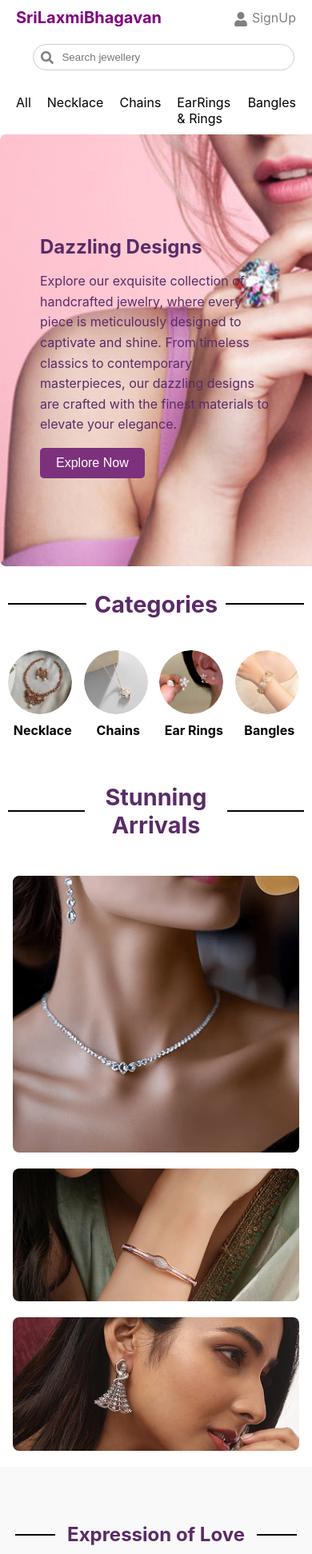
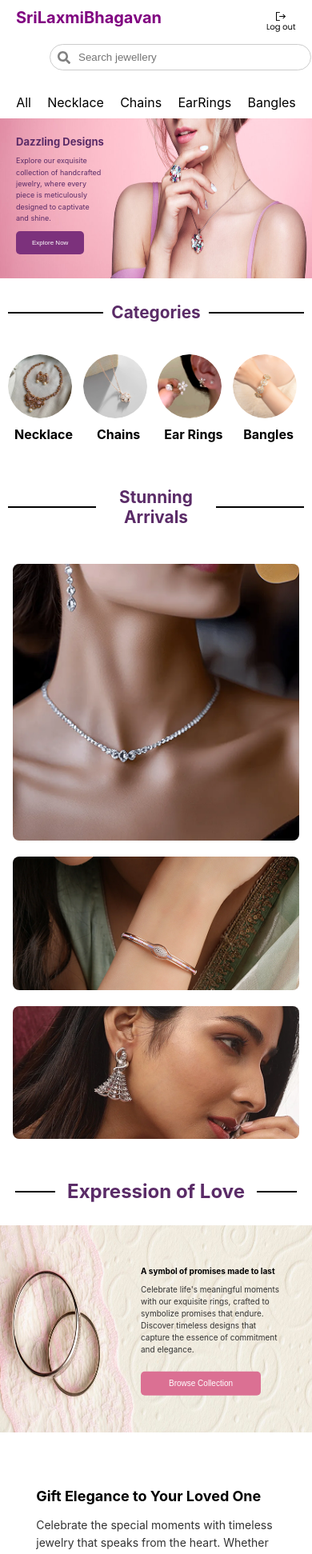
Before and after one commit to vishwasri-technologies/jewellery-web-app-frontend, a React (Create React App) app: page / in a window 390 px wide. Shown: the top 1943 px of the page at 80% size. Built offline with nearby package versions, Linux system fonts and the light colour scheme.

Commit message:
changes in home page

```diff
--- a/src/Components/Home.css
+++ b/src/Components/Home.css
@@ -8,25 +8,23 @@ body, html {
     overflow-x: hidden;
 }
 
-
 .dazzling-container {
   display: flex;
   flex-direction: column;
   background-image: url('../assets/Home/Background-1.png');
-    background-size: cover;
+  background-size: cover;  /* Ensures the image fills the container */
   background-position: center;
   background-repeat: no-repeat;
+  width: 100vw;
+  height: 70vh;  /* Full viewport height */
   padding: 30px;
   border-radius: 8px;
-    width: 100vw;
-    height: auto;
 }
 
-
+/* Text and button adjustments */
 .dazzling-text {
   max-width: 80%;
-    padding: 80px;
-    padding-left: 20px;
+  padding: 40px 20px;
   border-radius: 8px;
 }
 
@@ -41,12 +39,9 @@ body, html {
   line-height: 1.6;
   color: #5a2b67;
   max-width: 500px;
-    white-space: normal;
   word-break: break-word;
-    display: block;
   text-align: left;
 }
-
 
 .dazzling-button {
   background-color: #7c317c;
@@ -57,6 +52,166 @@ body, html {
   border-radius: 5px;
   cursor: pointer;
 }
+
+/* Responsive Design */
+
+/* Tablets and medium screens */
+@media (max-width: 1024px) {
+  .dazzling-container {
+    background-size: 100% 100%;
+    /* background-size: 1440px 469px; */
+    height: 40vh;
+    max-height: 100vh;
+
+    padding: 0%;
+    border-radius: 0%;
+  }
+
+  .dazzling-text {
+    margin-top: 1%;
+
+  }
+
+  .dazzling-title {
+    font-size:large;
+
+
+  }
+
+  .dazzling-description {
+    font-size:large;
+    white-space: normal;
+    max-width: 45%;
+
+  }
+
+  .dazzling-button {
+    font-size: 0.50rem;
+  }
+}
+
+/* Smaller tablets and large phones */
+@media (min-width: 768px)and (max-width:1023px) {
+  .dazzling-container {
+    background-size: 100% 100%;
+    /* background-size: 1440px 469px; */
+    height: 40vh;
+    max-height: 100vh;
+
+    padding: 0%;
+    border-radius: 0%;
+  }
+
+  .dazzling-text {
+   margin-top: 10%;
+
+  }
+
+  .dazzling-title {
+    font-size:large;
+
+  }
+
+  .dazzling-description {
+    font-size:large;
+    white-space: normal;
+    max-width: 45%;
+
+  }
+
+  .dazzling-button {
+    font-size: 0.50rem;
+  }
+}
+
+
+
+@media (max-width: 540px) {
+  .dazzling-container {
+    background-size: 100% 100%;
+      height: 200px;
+      max-height: 100vh;
+
+      padding: 0%;
+      border-radius: 0%;
+  }
+
+  .dazzling-text {
+     font-size: small;
+     margin-top: -2%;
+
+
+  }
+
+  .dazzling-title {
+      font-size: small;
+      /* margin-right: 65%; */
+
+
+  }
+
+  .dazzling-description {
+    font-size: xx-small;
+    white-space: normal;
+    max-width: 45%;
+    margin-right: 65%;
+
+
+}
+
+
+  .dazzling-button {
+      font-size: 0.50rem;
+      /* padding: 6px 12px; */
+  }
+}
+
+/* Small mobile screens */
+@media (max-width: 480px) {
+  .dazzling-container {
+    background-size: 100% 100%;
+      height: 200px;
+      max-height: 100vh;
+
+      padding: 0%;
+      border-radius: 0%;
+  }
+
+  .dazzling-text {
+     font-size: small;
+     margin-top: -7%;
+
+
+  }
+
+  .dazzling-title {
+      font-size: small;
+      /* margin-right: 65%; */
+
+
+  }
+
+  .dazzling-description {
+    font-size: xx-small;
+    white-space: normal;
+    max-width: 45%;
+    margin-right: 65%;
+
+
+}
+
+
+  .dazzling-button {
+      font-size: 0.50rem;
+      /* padding: 6px 12px; */
+  }
+}
+
+
+
+
+
+
 
 
 .section-title-container {
@@ -143,14 +298,53 @@ body, html {
     border-radius: 8px;
     object-fit: cover;
 }
+@media screen and (width: 344px) {
+  .categories {
+    display: flex;
+    flex-wrap: nowrap;
+    justify-content: space-between;
+  }
+  .category {
+    flex: 1;
+    text-align: center;
+  }
+  .category img {
+    max-width: 100%;
+    height: auto;
+  }
+}
+/* @media screen and (max-width: 344px) {
+  .categories {
+    display: flex;
+    justify-content: center;
+    flex-wrap: wrap;
+    gap: 0.3rem;
+    padding: 10px;
+}
+
+.category {
+    width: 80px;
+    flex: 1 1 50px;
+}
+
+.category img {
+    width: 80px;
+    height: 80px;
+}
+} */
+
+
+
+
+
 
 
 
 
 @media (max-width: 768px) {
-    .dazzling-title {
+    /* .dazzling-title {
         font-size: 1.8rem;
-    }
+    } */
 
     .categories {
         gap: 1rem;
@@ -164,7 +358,7 @@ body, html {
         grid-template-areas:
             "img1"
             "img2"
-            "img3"; /* Stacks images vertically */
+            "img3";
     }
 
     .category {
@@ -178,18 +372,22 @@ body, html {
     }
 }
 
+
+
 @media (max-width: 480px) {
-    .dazzling-title {
-        font-size: 1.5rem;
-    }
+
 
     .categories {
         display: flex;
         justify-content: center;
         flex-wrap: wrap;
-        gap: 0.5rem;
+        gap: 0.3rem;
         padding: 10px;
     }
+    .section-title{
+      font-size: 1.3rem;
+    }
+
 
     .category {
         width: 80px;
@@ -200,6 +398,7 @@ body, html {
         width: 80px;
         height: 80px;
     }
+
 }
 @media (min-width:820px)  {
     .category img {
@@ -214,7 +413,7 @@ body, html {
 }
 .expression-container {
     width: 100vw;
-    background-color: #f9f9f9;
+    /* background-color: #f9f9f9; */
     text-align: center;
     padding: 50px 0;
     position: relative;
@@ -231,7 +430,7 @@ body, html {
     align-items: center;
     justify-content: center;
     position: relative;
-    white-space: nowrap; /* Prevents line break */
+    white-space: nowrap;
 }
 
 .expression-title::before,
@@ -248,13 +447,13 @@ body, html {
 .expression-content {
     position: relative;
     width: 100%;
-    min-height: 500px; /* Ensures a minimum height */
+    min-height: 370px; /* Ensures a minimum height */
     display: flex;
-    align-items: center;
-    justify-content: center;
+    /* align-items: center;
+    justify-content: center; */
     color: white;
     background: url("../assets/Home/Arrival4.png") no-repeat center center;
-    background-size: contain; /* Ensures full width coverage */
+    background-size: cover; /* Ensures full width coverage */
     overflow: hidden;
 }
 
@@ -315,7 +514,14 @@ body, html {
 /* Responsive Design */
 
 
-@media (min-width: 344px) {
+
+ @media (width: 344px) {
+
+
+  .expression-content {
+    max-width: 100vw;
+    background-size: 100% 100%;
+  }
     .expression-text {
       margin-left: -7%;
     }
@@ -326,41 +532,58 @@ body, html {
         right: 5%;
     }
 }
-@media (max-width: 768px) {
+@media (width: 768px) {
     .expression-content {
-        min-height: 400px;
+        /* min-height: 400px; */
         padding: 0 20px;
         background-size: cover; /* Ensures full width and height coverage */
         display: flex;
-        justify-content: center;
+        /* justify-content: center;
         align-items: center;
-        text-align: left;
+        text-align: right; */
     }
 
     .expression-text {
-        max-width: 80%;
-        text-align: left;
-        left: 10%;
-        right: auto;
-        top: 50%;
+        max-width: 60%;
+        /* text-align: right; */
+        left: 40%;
+        right: 10%;
+        /* top: 50%; */
         transform: translateY(-50%);
         display: flex;
         flex-direction: column; /* Ensures vertical stacking */
-        align-items: flex-start; /* Aligns items to the left */
+        align-items: flex-end; /* Aligns items to the left */
         gap: 10px; /* Space between text and button */
     }
 
     .expression-text h3 {
         font-size: 20px;
-        margin: 0;
+        margin-right: 11%;
+
+
         white-space: nowrap; /* Prevents text from breaking into multiple lines */
+    }
+    .expression-text p {
+      align-items: flex-end;
     }
 
     .browse-button {
-        padding: 10px 15px;
-        font-size: 14px;
+      background-color: palevioletred;
+      color: white;
+      font-size: 16px;
+      cursor: pointer;
+      border-radius: 5px;
+      width: 150px;
+      height: 40px;
+      white-space: nowrap; /* Ensures text stays in one line */
+      overflow: hidden; /* Hides overflow text if too long */
+      text-align: center; /* Centers the text */
       display: flex;
-        align-items: center; /* Ensures button is aligned vertically */
+      align-items: center;
+      justify-content: center;
+        margin-right: 60%;
+
+
     }
 
     .expression-title::before,
@@ -369,16 +592,29 @@ body, html {
     }
 }
 
+@media (width: 540px) {
+  .expression-content {
+    background-size:600px 90% ;
+
+
+    }
+}
+
 
 @media (max-width: 480px) {
+  .expression-container {
+    margin-top: -10%;
+  }
+
     .expression-content {
-        min-height: 300px;
-        padding: 0 10px;
-        background-size: 100% auto; /* Ensures full width for small screens */
+    background-size:500px 70% ;
+
+
     }
 
     .expression-title {
         font-size: 24px;
+        margin-bottom: -7%;
     }
 
     .expression-title::before,
@@ -387,19 +623,35 @@ body, html {
     }
 
     .expression-text {
-        max-width: 90%;
-        text-align: center;
-        left: 5%;
+        max-width: 50%;
+        text-align: right;
+        left: 40%;
         right: 5%;
     }
 
     .expression-text h3 {
-        font-size: 20px;
+        font-size: 10px;
     }
 
     .expression-text p {
-        font-size: 14px;
+        font-size: 10px;
     }
+    .browse-button {
+      background-color: palevioletred;
+      color: white;
+      font-size: 10px;
+      cursor: pointer;
+      border-radius: 5px;
+      width: 150px;
+      height: 30px;
+      white-space: nowrap; /* Ensures text stays in one line */
+      overflow: hidden; /* Hides overflow text if too long */
+      text-align: center; /* Centers the text */
+      display: flex;
+      align-items: center;
+      justify-content: center;
+  }
+
 }
 
 .gift-section {
@@ -409,6 +661,7 @@ body, html {
     flex-wrap: wrap;
     gap: 30px;
     padding: 50px 10%;
+
     background-color: #fff;
 }
 
@@ -462,12 +715,13 @@ body, html {
 
 .top-img {
     width: 250px;
-    margin-top: -90%;
+    margin-top: -50%;
 
 }
 
 .bottom-img {
     width: 300px;
+
     position: absolute;
     bottom: -150px;
     right: -90px;
@@ -478,8 +732,9 @@ body, html {
 
 @media (max-width: 480px) {
     .gift-text h2 {
-        font-size: 20px;
+        font-size: 18px;
         margin-left: 30%;
+        margin-top: -20%;
 
 
     }
@@ -492,49 +747,80 @@ body, html {
 
     .gift-link {
       font-size: 12px;
-        margin-left: 28%;
+      margin-left: 30%;
+      max-width: 31%; /* Fixed width to allow wrapping */
+      word-wrap: break-word;
+      overflow-wrap: break-word;
+      white-space: normal;
+      display: inline-block; /* Ensures text behaves like a block element */
   }
 
+  }
+
+
     .top-img {
-        width: 130px;
-        height: 200px;
+        width: 170px;
+        height: 220px;
         margin-top: -35%;
       transform: translate(-100%);
     }
     .bottom-img{
         width: 150px;
         height: 150px;
-        left:-105%;
+        left:-155%;
         margin-top:-150%;
         position: relative;
 
     }
+    /* @media (max-width:768){
+      .gift-images{
+      height: 350px;
+      width: 10px;
+
+    }
+    } */
+
+
+
+
+
+
+@media (min-width: 768px) and (max-width:1024px){
+
+  .gift-section{
+    gap:80px;
   }
 
-@media (min-width: 768px) and (max-width:1024px){
+
   .gift-text h2 {
-        font-size: 38px;
+        font-size: 42px;
+        font-weight: 700;
         margin-left: 32%;
 
 
     }
+    .gift-images{
+      margin-top: -30%;
+    }
 
     .gift-text p {
-        font-size: 22px;
+        font-size: 32px;
         margin-left: 32%;
+        font-weight: 500;
 
     }
 
     .gift-link {
-        font-size: 22px;
+        font-size: 24px;
         margin-left: 32%;
     }
 
     .top-img {
-        width: 450px;
-        height: 270px;
+        width: 590px;
+        height: 400px;
+        /* margin-left: 80%; */
     /* margin-left: -130%; */
-    transform: translate(-170px);
+    /* transform: translate(-10px); */
 
     }
     .bottom-img{
@@ -560,7 +846,7 @@ body, html {
   }
 
   .section-title1 {
-    font-size: 2rem;
+    font-size: 3rem;
     color: #8d1983;
     font-weight: bold;
     margin-bottom: 2rem;
@@ -581,7 +867,8 @@ body, html {
   .about-content1 {
     display: flex;
     align-items: center;
-    justify-content: space-between;
+    /* justify-content: space-between; */
+    font-size: 32px;
     gap: 2rem;
   }
 
@@ -611,23 +898,30 @@ body, html {
   }
   .about-text {
     /* max-width: 70%; */
-    text-align: left;
+    /* text-align: left; */
     color:black;
+    /* font-size: 5rem; */
+    /* width:"100%"; */
+    line-height: 1.3;
+    font-size: 32px;
+
+
   }
   .about-text p {
-    font-size: 24px;
-    line-height: 1.6;
+    /* font-size:3.5rem; */
+    /* line-height: 1.2; */
     /* margin-bottom: 1.5rem; */
-    margin-left:-30%;
+    /* margin-left:-30%; */
   }
+  @media (width:1024px){
+    .about-text{
+      font-size: 6rem;
+      font-weight: 400;
+      line-height: 1.8;
+      margin-top: 10%;
 
-
-
-
-
-
-
-
+    }
+  }
 
 
 
@@ -643,11 +937,12 @@ body, html {
   }
 
   .section-title1 {
-    font-size: 1.5rem;
+    font-size: 1.3rem;
     color: #8d1983;
     font-weight: bold;
     /* margin-bottom: 2rem; */
     /* position: relative; */
+    margin-bottom: 5%;
   }
 
   .section-title1::before,
@@ -701,18 +996,48 @@ body, html {
 
 
   .about-text {
-    max-width: 70%;
-    text-align: left;
+    max-width: 100%;
+    /* text-align: left; */
     color:black;
+    padding-top: 10%;
+    font-weight: 400;
+    /* margin-top: -15%; */
+
 
   }
   .about-text p {
-    font-size: 10px;
-    line-height: 1.9;
+    font-size: 0.86rem;
+    line-height: 1.3;
     /* margin-bottom: 1.5rem;*/
-    margin-left:-350%;
+    margin-left:-270%;
+
+
+
+    /* padding-top: 50%;  */
+
+
   }
 }
+
+
+
+
+
+
+
+
+
+
+
+
+
+
+
+
+
+
+
+
 
 
 
@@ -794,11 +1119,12 @@ body, html {
     /* text-align: left; */
     color:black;
     margin-bottom: -75%;
-    margin-left: 12%;
+    /* margin-left: 12%; */
+    font-size: 3rem;
 
   }
   .about-text p {
-    font-size: 14px;
+    font-size: 1.12rem;
     /* line-height: 1.5; */
     /* margin-bottom: 1.5rem;*/
     /* margin-left:-350%;  */
@@ -1236,24 +1562,7 @@ margin-top: -50%;
             }
         }
 
-            /* @media screen and (min-width:344px){
-                .happy-customers-section2 {
 
-                margin-top: -60%;
-
-
-
-                }
-                } */
-                /* @media screen and (min-width:853px){
-                    .happy-customers-section2 {
-
-                    margin-top: -30%;
-
-
-
-                    }
-                    } */
                     @media screen and (min-width:1280px){
                         .happy-customers-section2 {
 
@@ -1263,3 +1572,47 @@ margin-top: -50%;
 
                         }
                     }
+
+
+                    @media (max-width:480px){
+                      .stunning-arrivals-section .section-title{
+                        font-size: 1.3rem;
+                      }
+                    }
+                    @media (width:344px){
+                      .happy-customers-section2{
+                        margin-top:-50%;
+                      }
+                    }
+
+
+
+ /* @media  (max-width:540px) {
+      .about-us-section{
+        margin-top: -15%;
+      }
+
+      .section-title1 {
+        font-size: 1.8rem;
+      }
+      .about-text{
+        margin-left: -50%;
+        font-size: small;
+        line-height: 0.8;
+      }
+      .about-images img:nth-child(1) {
+        width:200px;
+        height: 150px;
+        margin-left:-20%;
+
+
+      }
+        .about-images img:nth-child(2) {
+          width:200px;
+          height: 150px;
+
+        }
+
+
+  }
+  */
--- a/src/Components/Home.js
+++ b/src/Components/Home.js
@@ -1,67 +1,4 @@
-// import React from "react";
-// import "./Home.css";
-// import necklace from "../assets/Home/Necklace.png";
-// import chains from "../assets/Home/Chain.png";
 
-// import earrings from "../assets/Home/Earrings.png";
-// import bangles from "../assets/Home/Bangles.png";
-
-// import arrival1 from "../assets/Home/Arrival1.png";
-// import arrival2 from "../assets/Home/Arrival2.png";
-// import arrival3 from "../assets/Home/Arrival3.png";
-
-// const Home = () => {
-//   return (
-//     <div>
-//       {/* Dazzling Designs Section */}
-//       <div className="dazzling-container">
-//         <div className="dazzling-text">
-//           <h1 className="dazzling-title">Dazzling Designs</h1>
-//           <p className="dazzling-description">
-//             Explore our exquisite collection of handcrafted jewelry,
-//             where every piece is meticulously designed to captivate and shine.
-//             From timeless classics to contemporary masterpieces,
-//             our dazzling designs are crafted with the finest materials
-//             to elevate your elegance.
-//           </p>
-//           <button className="dazzling-button">Explore Now</button>
-//         </div>
-//       </div>
-
-//       {/* Categories Section */}
-//       <div className="categories-section">
-//         <h2 className="section-title">Categories</h2>
-//         <div className="categories">
-//           {[{ img: necklace, name: "Necklace" },
-//             { img: chains, name: "Chains" },
-
-//             { img: earrings, name: "Ear Rings" },
-//             { img: bangles, name: "Bangles" },
-//            ].map((item, index) => (
-//             <div className="category" key={index}>
-//               <img src={item.img} alt={item.name} />
-//               <p>{item.name}</p>
-//             </div>
-//           ))}
-//         </div>
-//       </div>
-
-//       {/* Stunning Arrivals Section */}
-//       <div className="stunning-arrivals-section">
-//         <h2 className="section-title">Stunning Arrivals</h2>
-//         <div className="arrivals">
-//           {[arrival1, arrival2, arrival3].map((img, index) => (
-//             <div className="arrival" key={index}>
-//               <img src={img} alt={`Arrival ${index + 1}`} />
-//             </div>
-//           ))}
-//         </div>
-//       </div>
-//     </div>
-//   );
-// };
-
-// export default Home;
 
 
 
@@ -75,13 +12,14 @@ import bangles from "../assets/Home/Bangles.png";
 import arrival1 from "../assets/Home/Arrival1.png";
 import arrival2 from "../assets/Home/Arrival2.png";
 import arrival3 from "../assets/Home/Arrival3.png";
-import arrival4 from '../assets/Home/Arrival4.png';
+// import arrival4 from '../assets/Home/Arrival4.png';
 import giftImage1 from "../assets/Home/gift-1.png";
 import giftImage2 from "../assets/Home/gift-2.png";
 import About1 from "../assets/Home/About1.png";
 import About2 from "../assets/Home/About2.png";
 import customerImage from "../assets/Home/customerImage.png";
 import Footer from "./Footer";
+// import dazzlingImage from "../assets/womenn.png"
 
 
 const Home = () => {
@@ -93,13 +31,19 @@ const Home = () => {
           <h1 className="dazzling-title">Dazzling Designs</h1>
           <p className="dazzling-description">
             Explore our exquisite collection of handcrafted jewelry, where every
-            piece is meticulously designed to captivate and shine. From timeless
-            classics to contemporary masterpieces, our dazzling designs are
-            crafted with the finest materials to elevate your elegance.
+            piece is meticulously designed to captivate and shine.
           </p>
           <button className="dazzling-button">Explore Now</button>
         </div>
       </div>
+
+
+{/* <div className="dazzling-container">
+  <img src={dazzlingImage} alt="Dazzling Designs" className="dazzling-image" />
+</div> */}
+
+
+
 
       {/* Categories Section */}
       <div className="categories-section">
@@ -135,9 +79,9 @@ const Home = () => {
       <div className="expression-container">
         <h2 className="expression-title">Expression of Love</h2>
         <div className="expression-content">
-          <div className="expression-image">
+          {/* <div className="expression-image">
             <img src={arrival4} alt="Rings" />
-          </div>
+          </div> */}
           <div className="expression-text">
             <h3>A symbol of promises made to last</h3>
             <p>
--- a/src/Components/Navbar.js
+++ b/src/Components/Navbar.js
@@ -1,7 +1,8 @@
 import React, { useState } from "react";
 import { Link, useNavigate } from "react-router-dom";
-import { FaSearch, FaUser } from "react-icons/fa";
+import { FaSearch} from "react-icons/fa";
 import "./Navbar.css";
+import userIcon from "../assets/Logout.png";
 
 
 const products = [
@@ -138,18 +139,18 @@ const Navbar = () => {
 
 
         <div className="user-menu">
-          <Link to="/signup">
-            <FaUser className="user-icon" />
-            <span>SignUp</span>
-          </Link>
-        </div>
+  <Link to="/signup" >
+    <img src={userIcon} alt="User Icon" className="user-icon" />
+
+  </Link>
+</div>
       </div>
 
       <div className="nav-links">
         <Link to="/all">All</Link>
         <Link to="/necklace">Necklace</Link>
         <Link to="/chains">Chains</Link>
-        <Link to="/earrings">EarRings & Rings</Link>
+        <Link to="/earrings">EarRings</Link>
         <Link to="/bangles">Bangles</Link>
       </div>
     </nav>
```
Also changed, not shown: src/assets/Logout.png (added), src/assets/womenn.png (added). Lines whose indentation alone changed are shown as unchanged.
